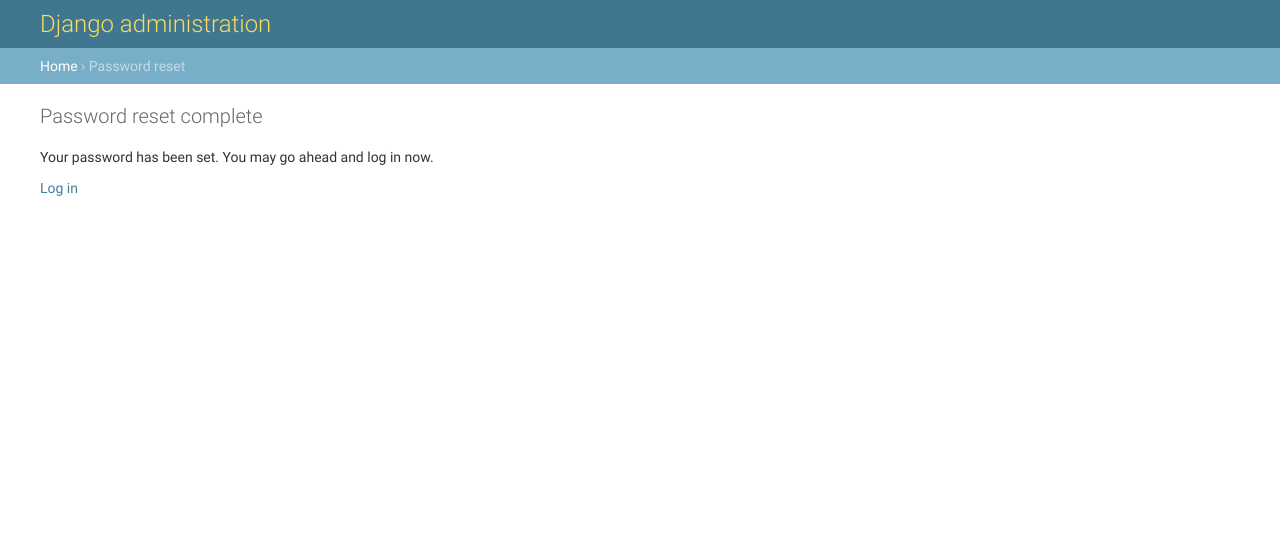
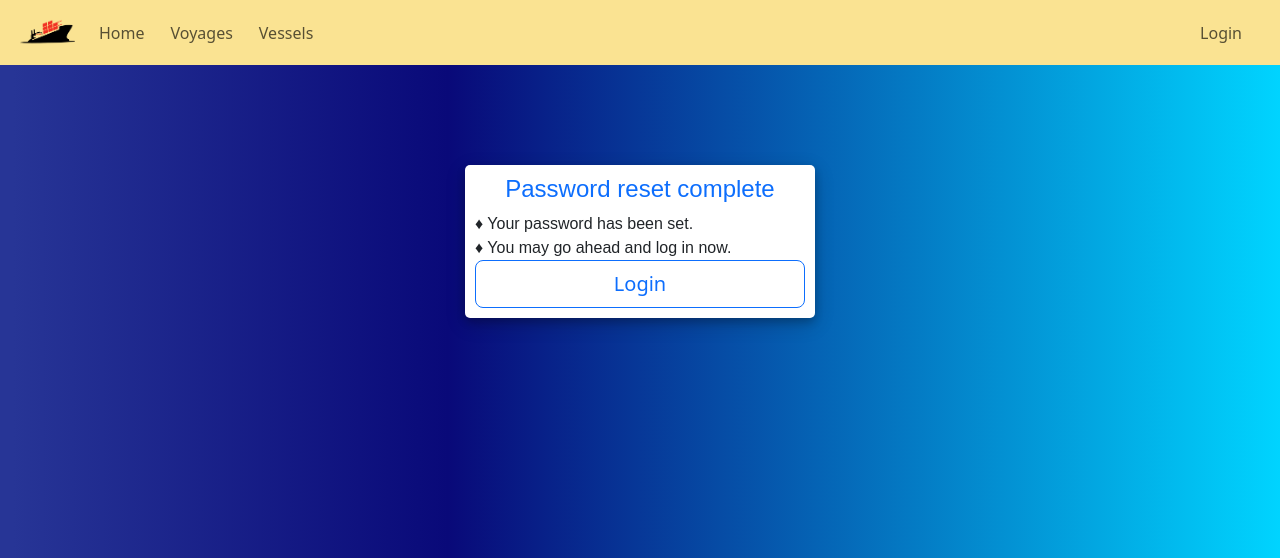
Before and after one commit to tanjil-dev/VesselTracker, a Django app: page /password_reset_complete/ in a window 1280 px wide. Shown: the top 558 px of the page. Run offline with Django 3.2, Linux system fonts and the light colour scheme; some libraries are stand-ins or nearby versions.

Commit message:
[KAN-2]password reset feature

```diff
--- a/static/css/style.css
+++ b/static/css/style.css
@@ -112,9 +112,6 @@ footer .p-3{
 			margin-top: 20px;
 		}
 
-		#form-title{
-			color: rgba(0, 0, 0, 0.7);
-		}
 		.login_btn {
 			width: 100%;
 			background: #00aae1 !important;
--- a/user/templates/auth/login.html
+++ b/user/templates/auth/login.html
@@ -10,7 +10,7 @@
                 </div>
                 {% endfor %}
             <div class="d-flex justify-content-center">
-                <h3 id="form-title">Login</h3>
+                <h3 class="text-primary">Login</h3>
             </div>
             <div class="d-flex justify-content-center form_container">
                 <form method="POST" action="">
--- a/user/templates/auth/password_reset.html
+++ b/user/templates/auth/password_reset.html
@@ -4,7 +4,7 @@
     <div class="d-flex justify-content-center">
         <div class="user_card">
             <div class="d-flex justify-content-center">
-                <h3 id="form-title">Password Reset</h3>
+                <h3 class="text-primary">Password Reset</h3>
             </div>
             <span class="card-text">&#9830; Forgotten your password? <br>&#9830; Enter your email address below, and we’ll &nbsp;&nbsp;&nbsp;&nbsp;&nbsp;email instructions for setting a new one.</span>
             <div class="d-flex justify-content-center form_container">
--- /dev/null
+++ b/user/templates/auth/password_reset_done.html
@@ -0,0 +1,15 @@
+{% extends "base.html" %}
+{% block content %}
+<div class="container">
+    <div class="d-flex justify-content-center">
+        <div class="user_card">
+            <div class="d-flex justify-content-center">
+                <h4 id="form-title" class="text-primary">Password reset complete</h4>
+            </div>
+            <span>&#9830; Your password has been set. <br>&#9830; You may go ahead and log in now.</span>
+            <a class="btn btn-outline-primary btn-lg" type="button" href="{% url 'login' %}">Login</a>
+            </div>
+        </div>
+    </div>
+</div>
+{% endblock content %}
--- a/user/templates/auth/signup.html
+++ b/user/templates/auth/signup.html
@@ -5,7 +5,7 @@
     <div class="d-flex justify-content-center h-100">
         <div class="user_card">
             <div class="d-flex justify-content-center">
-                <h3 id="form-title">User Registration</h3>
+                <h3 class="text-primary">User Registration</h3>
             </div>
             <div class="d-flex justify-content-center form_container">
                 <form method="POST" action="">
--- a/user/urls.py
+++ b/user/urls.py
@@ -15,7 +15,7 @@ urlpatterns = [
     path('signup/', Signup, name='signup'),
     path('logout/', LogoutUser, name='logout'),
     path('password_reset/', views.PasswordResetView.as_view(template_name="auth/password_reset.html"), name='password_reset'),
-    path('password_reset_email_sent/', views.PasswordResetDoneView.as_view(), name='password_reset_done'),
-    path('password_reset/<uidb64>/<token>/', views.PasswordResetConfirmView.as_view(), name='password_reset_confirm'),
-    path('password_reset_complete/', views.PasswordResetCompleteView.as_view(), name='password_reset_complete'),
+    path('password_reset_email_sent/', views.PasswordResetDoneView.as_view(template_name="auth/password_reset_email_sent.html"), name='password_reset_done'),
+    path('password_reset_confirm/<uidb64>/<token>/', views.PasswordResetConfirmView.as_view(template_name="auth/password_reset_confirm.html"), name='password_reset_confirm'),
+    path('password_reset_complete/', views.PasswordResetCompleteView.as_view(template_name="auth/password_reset_done.html"), name='password_reset_complete'),
 ]
```
Also changed, not shown: user/templates/auth/password_reset_confirm.html (added, +38 -0 lines), user/templates/auth/password_reset_email_sent.html (added, +15 -0 lines).
